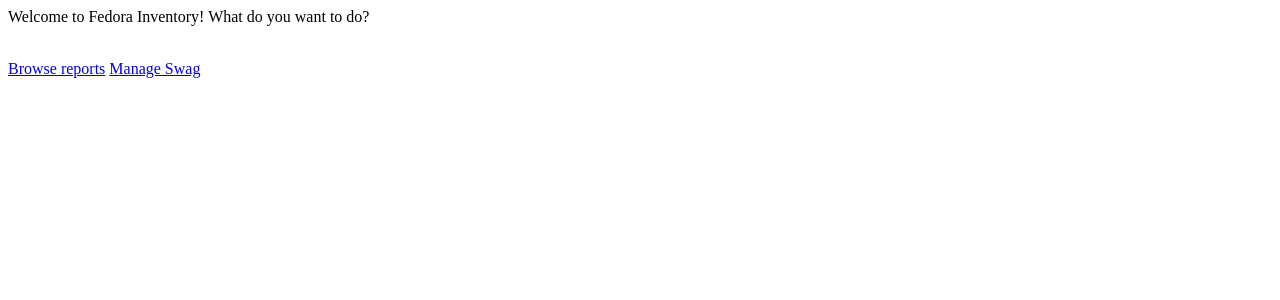
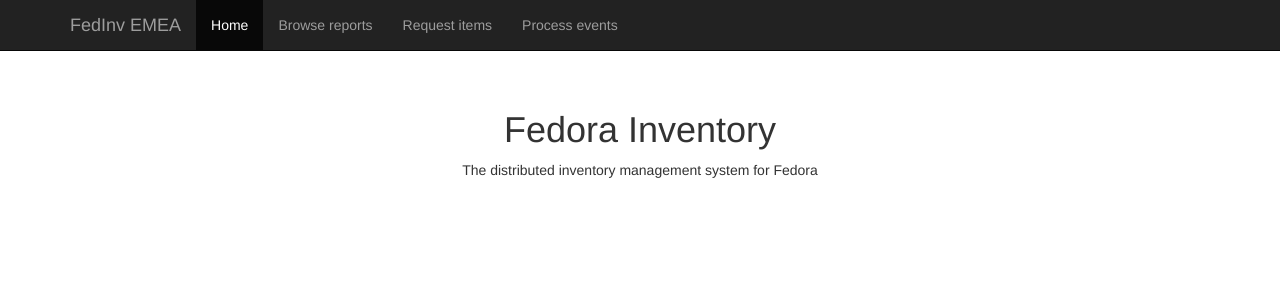
Before and after one commit to fedorahungary/fedinv, a Django app: page / in a window 1280 px wide. Shown: the top 300 px of the page. Run offline with Django 3.2, Linux system fonts and the light colour scheme; some libraries are stand-ins or nearby versions.

Commit message:
style: add starter bootstrap template
Signed-off-by: Levente Kurusa <levex@linux.com>

```diff
--- a/fedinv/event/views.py
+++ b/fedinv/event/views.py
@@ -1,9 +1,14 @@
 from django.http import HttpResponse
 from django.template import RequestContext, loader
+
+from event.forms import EventForm
+from swag.models import SwagType
 
 def index(request):
 	t = loader.get_template('event/index.html')
 	c = RequestContext(request, {
 		'region': 'EMEA',
+		'form': EventForm(),
+		'allswag': SwagType.objects.all(),
 	})
 	return HttpResponse(t.render(c))
--- a/fedinv/fedinv/settings.py
+++ b/fedinv/fedinv/settings.py
@@ -72,6 +72,7 @@
     # Put strings here, like "/home/html/static" or "C:/www/django/static".
     # Always use forward slashes, even on Windows.
     # Don't forget to use absolute paths, not relative paths.
+    'fedinv/static/',
 )
 
 # List of finder classes that know how to find static files in
--- /dev/null
+++ b/fedinv/fedinv/static/css/fedinv-theme.css
@@ -0,0 +1,7 @@
+body {
+  padding-top: 50px;
+}
+.starter-template {
+  padding: 40px 15px;
+  text-align: center;
+}
--- a/fedinv/fedinv/templates/home/index.html
+++ b/fedinv/fedinv/templates/home/index.html
@@ -1,10 +1,49 @@
-<html>
-<head>
-<title>Fedora Inventory {{ region }}</title>
-</head>
-<body>
-<p>Welcome to Fedora Inventory! What do you want to do?</p><br />
-<a href="report/">Browse reports</a>
-<a href="swag/">Manage Swag</a>
-</body>
+{% load staticfiles %}
+<!DOCTYPE html>
+<html lang="en">
+  <head>
+    <meta charset="utf-8">
+    <meta http-equiv="X-UA-Compatible" content="IE=edge">
+    <meta name="viewport" content="width=device-width, initial-scale=1">
+    <meta name="description" content="">
+    <meta name="author" content="">
+    <link rel="icon" href="../../favicon.ico">
+
+    <title>Fedora Inventory {{ region }}</title>
+    <link rel="stylesheet" href="https://maxcdn.bootstrapcdn.com/bootstrap/3.3.1/css/bootstrap.min.css">
+    <link href="{% static "css/fedinv-theme.css" %}" rel="stylesheet">
+  </head>
+
+  <body>
+
+    <nav class="navbar navbar-inverse navbar-fixed-top" role="navigation">
+      <div class="container">
+        <div class="navbar-header">
+          <button type="button" class="navbar-toggle collapsed" data-toggle="collapse" data-target="#navbar" aria-expanded="false" aria-controls="navbar">
+            <span class="sr-only">Toggle navigation</span>
+            <span class="icon-bar"></span>
+            <span class="icon-bar"></span>
+            <span class="icon-bar"></span>
+          </button>
+          <a class="navbar-brand" href="#">FedInv {{region}}</a>
+        </div>
+        <div id="navbar" class="collapse navbar-collapse">
+          <ul class="nav navbar-nav">
+            <li class="active"><a href="#">Home</a></li>
+            <li><a href="report/">Browse reports</a></li>
+            <li><a href="swag/">Request items</a></li>
+	    <li><a href="event/">Process events</a></li>
+          </ul>
+        </div>
+      </div>
+    </nav>
+
+    <div class="container">
+        <div class="starter-template">
+            <h1>Fedora Inventory</h1>
+			<p>The distributed inventory management system for Fedora</p>
+        </div>
+    <script src="https://ajax.googleapis.com/ajax/libs/jquery/1.11.1/jquery.min.js"></script>
+    <script src="https://maxcdn.bootstrapcdn.com/bootstrap/3.3.1/js/bootstrap.min.js"></script>
+  </body>
 </html>
```
Also changed, not shown: fedinv/event/forms.py (+7 -2 lines), fedinv/fedinv/templates/event/index.html (+8 -0 lines), fedinv/fedinv/templates/swag/index.html (+45 -9 lines).
